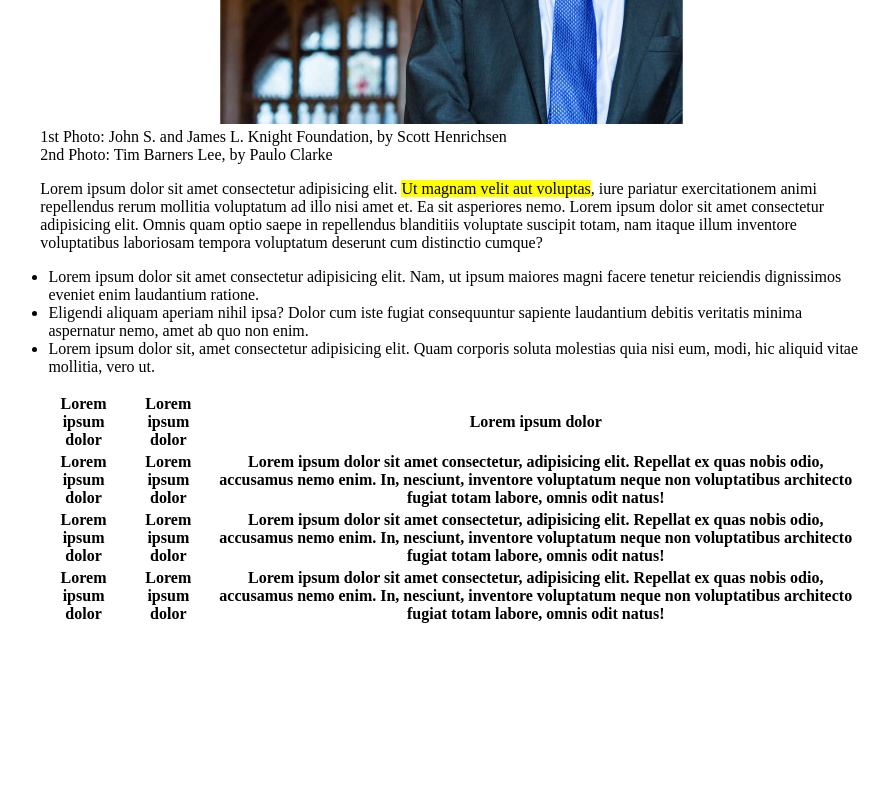
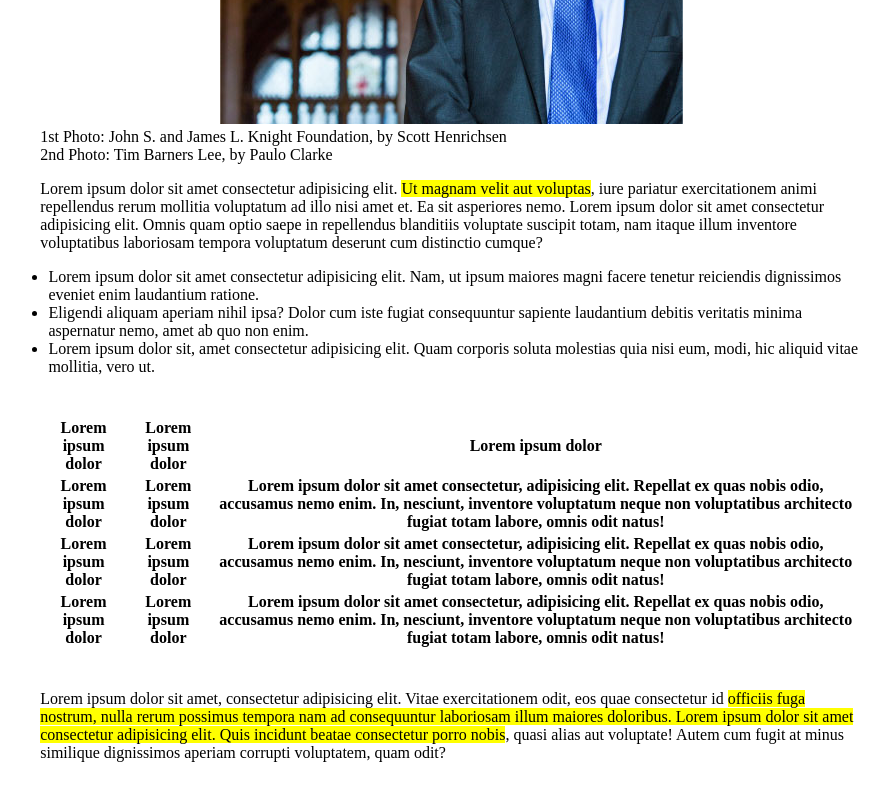
Before and after one commit to GiacomoSeveri/html-css-booleaner, a plain HTML site: page index.html in a window 1280 px wide. Shown: the part 1078-1878 px from the top of the page, without its empty margins (189-1078 px from the left). Before the commit the page ends 1754 px from the top, so only its background shows below. Drawn offline with Linux system fonts and the light colour scheme; files whose address does not match are found by name.

Commit message:
added another paragraph

```diff
--- a/css/style.css
+++ b/css/style.css
@@ -46,5 +46,6 @@ figure {
 }
 
 table {
-
+    margin-bottom: 40px;
+    margin-top: 40px;
 }
--- a/index.html
+++ b/index.html
@@ -69,6 +69,8 @@
                 </tbody>
             </table>
 
+            <p>Lorem ipsum dolor sit amet, consectetur adipisicing elit. Vitae exercitationem odit, eos quae consectetur id <span id="bscritta"> officiis fuga nostrum, nulla rerum possimus tempora nam ad consequuntur laboriosam illum maiores doloribus. Lorem ipsum dolor sit amet consectetur adipisicing elit. Quis incidunt beatae consectetur porro nobis</span>, quasi alias aut voluptate! Autem cum fugit at minus similique dignissimos aperiam corrupti voluptatem, quam odit?</p>
+
 
         </main>
 
```
